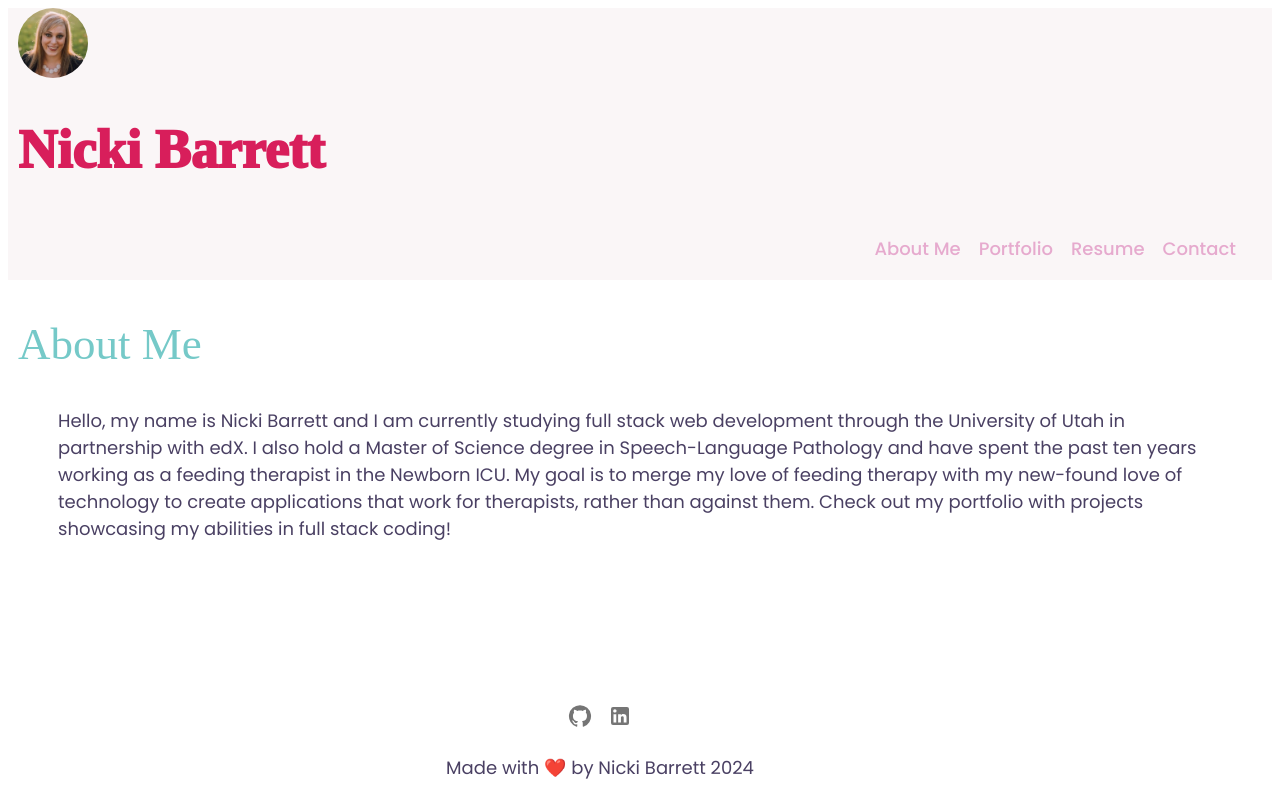
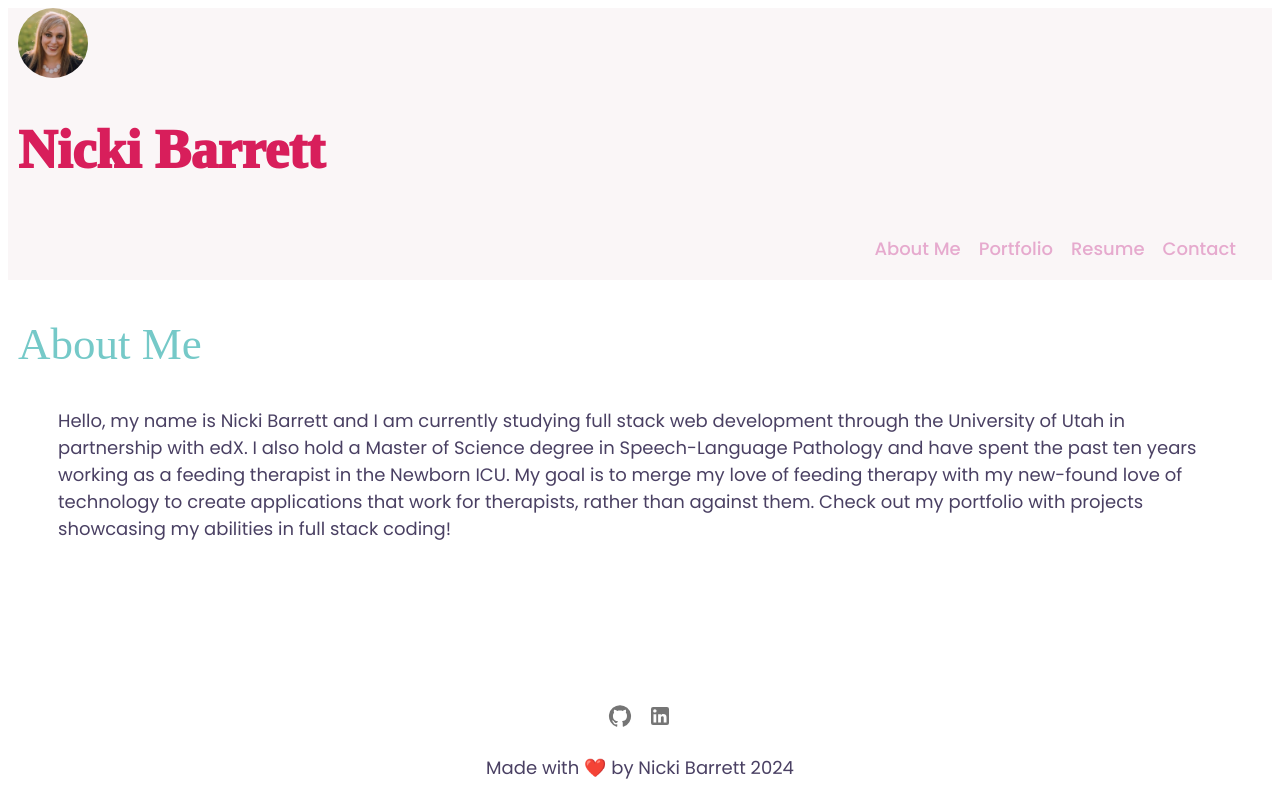
Before and after one commit to Nixxii223/20-react-portfolio, a React (Vite) app: page / in a window 1280 px wide. Built offline with nearby package versions, Linux system fonts and the light colour scheme; a web font is replaced by a local one.

Commit message:
fixed footer bug

```diff
--- a/src/components/Footer/styles.css
+++ b/src/components/Footer/styles.css
@@ -7,5 +7,6 @@
     position: fixed;
     bottom: 0;
     left: 0;
+    right: 0;
     width: 100%;
 }
```
